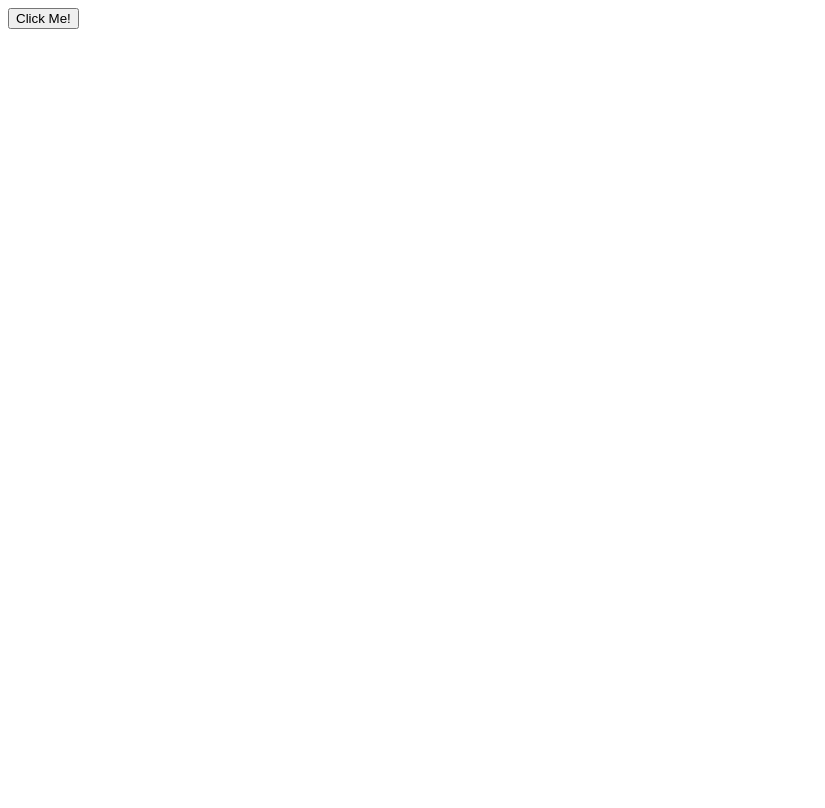
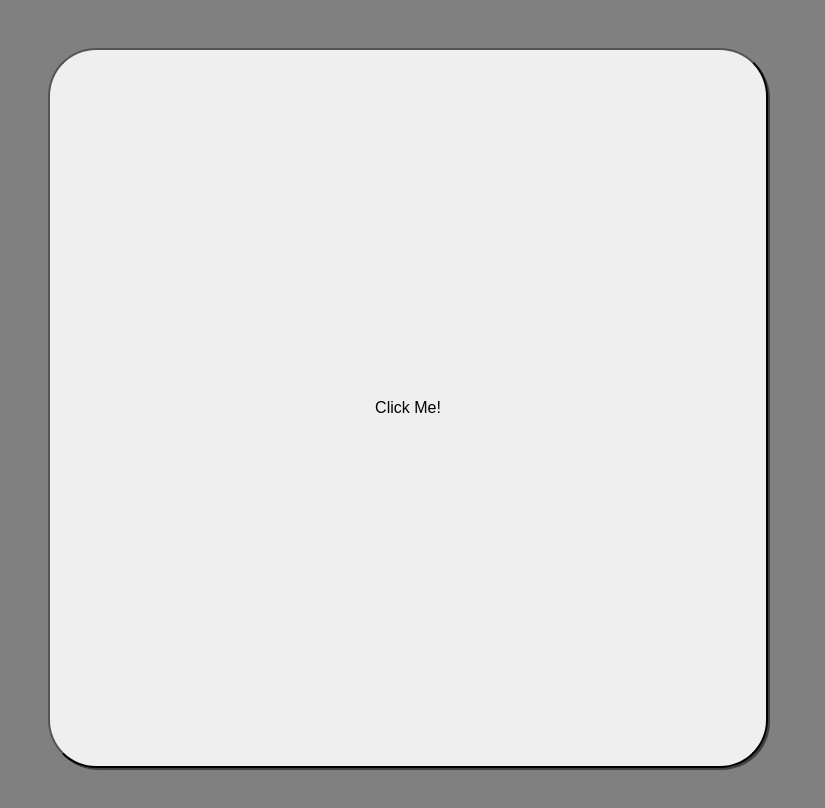
Before and after one commit to JKPearce/Prntsc-Randomiser, a website: page dist/index.html in a window 1280 px wide. Shown: the whole page, without its empty margins (0-825 px from the left). Drawn offline with Linux system fonts and the light colour scheme.

Commit message:
Add styles

```diff
--- a/dist/index.html
+++ b/dist/index.html
@@ -4,7 +4,7 @@
     <meta charset="UTF-8">
     <meta http-equiv="X-UA-Compatible" content="IE=edge">
     <meta name="viewport" content="width=device-width, initial-scale=1.0">
-    <title>Find shit</title>
+    <title>Image randomiser thing</title>
     <link rel="stylesheet" href="style.css">
     <script src="main.js" defer></script>
 </head>
--- a/dist/style.css
+++ b/dist/style.css
@@ -0,0 +1,20 @@
+:root{
+    background-color: grey;
+}
+
+body{
+    display: flex;
+    width: 100vh;
+    height: 100vh;
+    justify-content: center;
+    align-items: center;
+}
+
+button{
+    height: 90%;
+    width: 90%;
+    font-size: inherit;
+    cursor: pointer;
+    border-radius: 3rem;
+    box-shadow: 2px 2px rgba(0, 0, 0, 0.5);
+}
```
Also changed, not shown: README.md.
